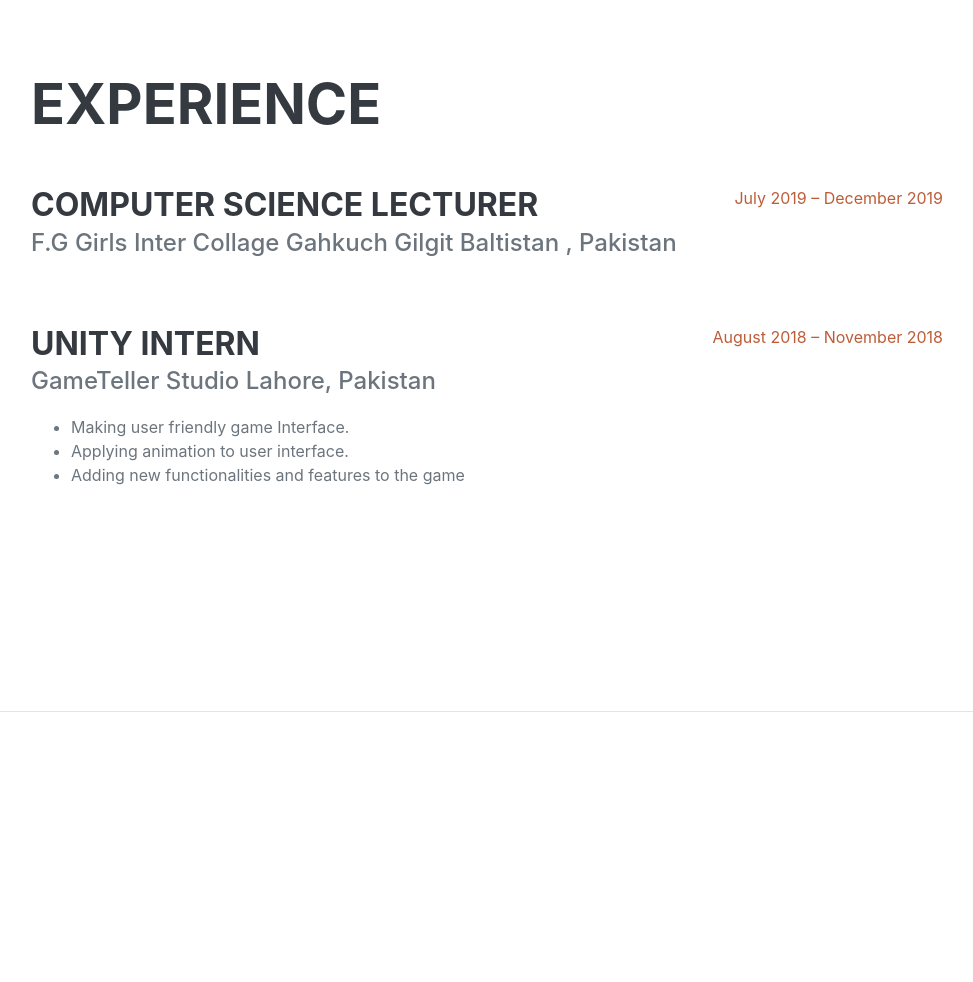
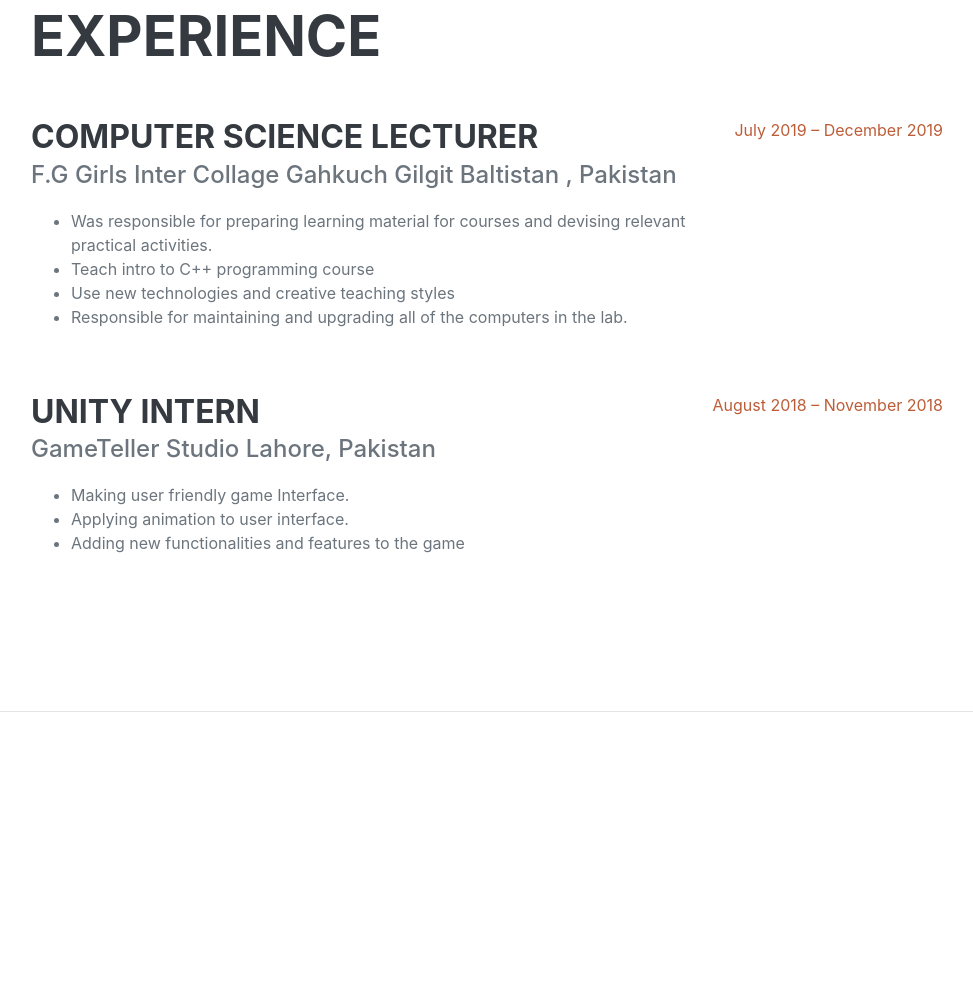
Before and after one commit to baderusslam/Resume, a plain HTML site: page index.html in a window 1280 px wide. Shown: the part 890-1872 px from the top of the page, without its empty margins (289-1262 px from the left). Drawn offline with nearby package versions, Linux system fonts and the light colour scheme; a script that the page names is missing; a web font is replaced by a local one.

Commit message:
Finalcommit

```diff
--- a/index.html
+++ b/index.html
@@ -75,7 +75,12 @@
                         <div class="flex-grow-1">
                             <h3 class="mb-0">Computer Science Lecturer</h3>
                             <div class="subheading mb-3">F.G Girls Inter Collage Gahkuch Gilgit Baltistan , Pakistan</div>
-
+                            <ul>
+								<li> Was responsible for preparing learning material for courses and devising relevant practical activities.</li>
+                                 <li>Teach intro to C++ programming course</li>
+                                 <li>Use new technologies and creative teaching styles</li>
+                                 <li>Responsible for maintaining and upgrading all of the computers in the lab.</li>
+    						</ul>
                         </div>
                         <!--<div class="flex-shrink-0"><span class="text-primary">January 2020 - Present</span></div>-->
 						<div class="flex-shrink-0"><span class="text-primary">July 2019 – December 2019</span></div>
```
